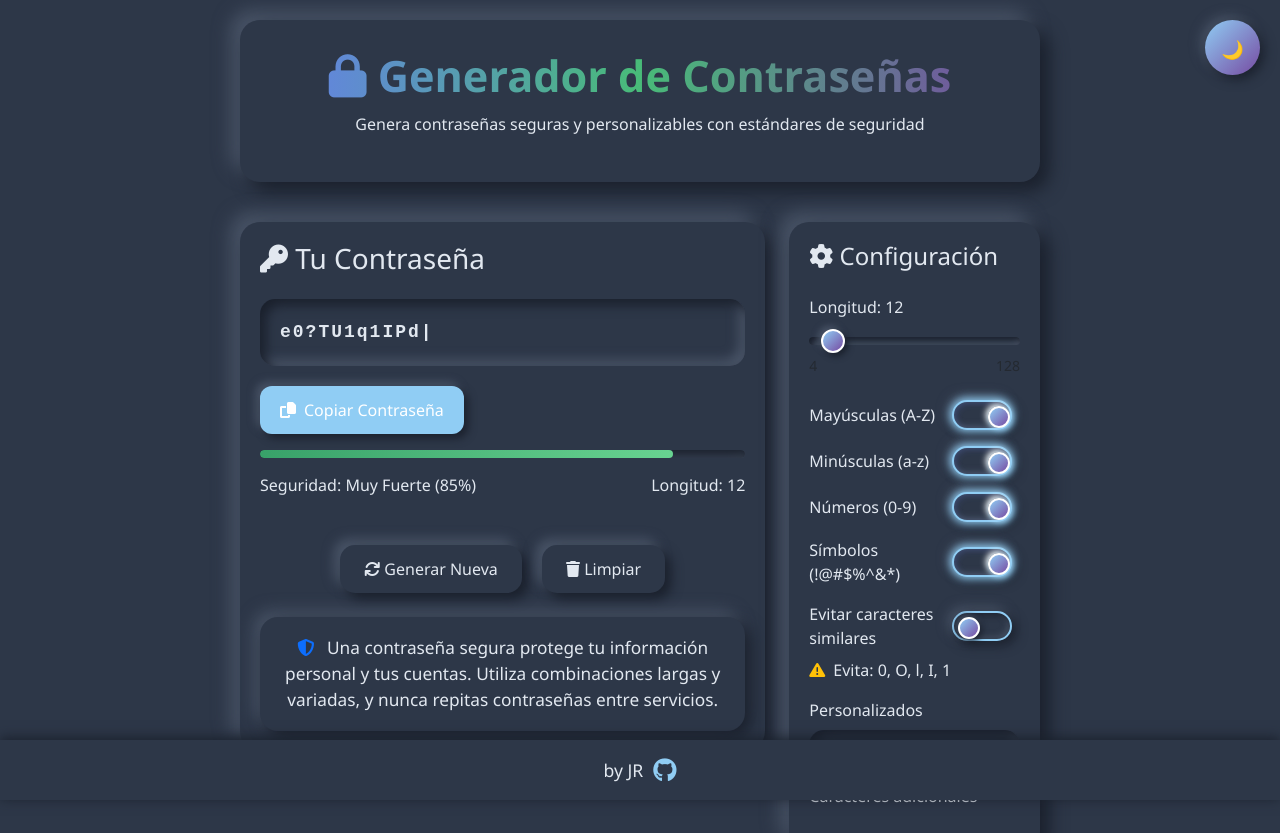
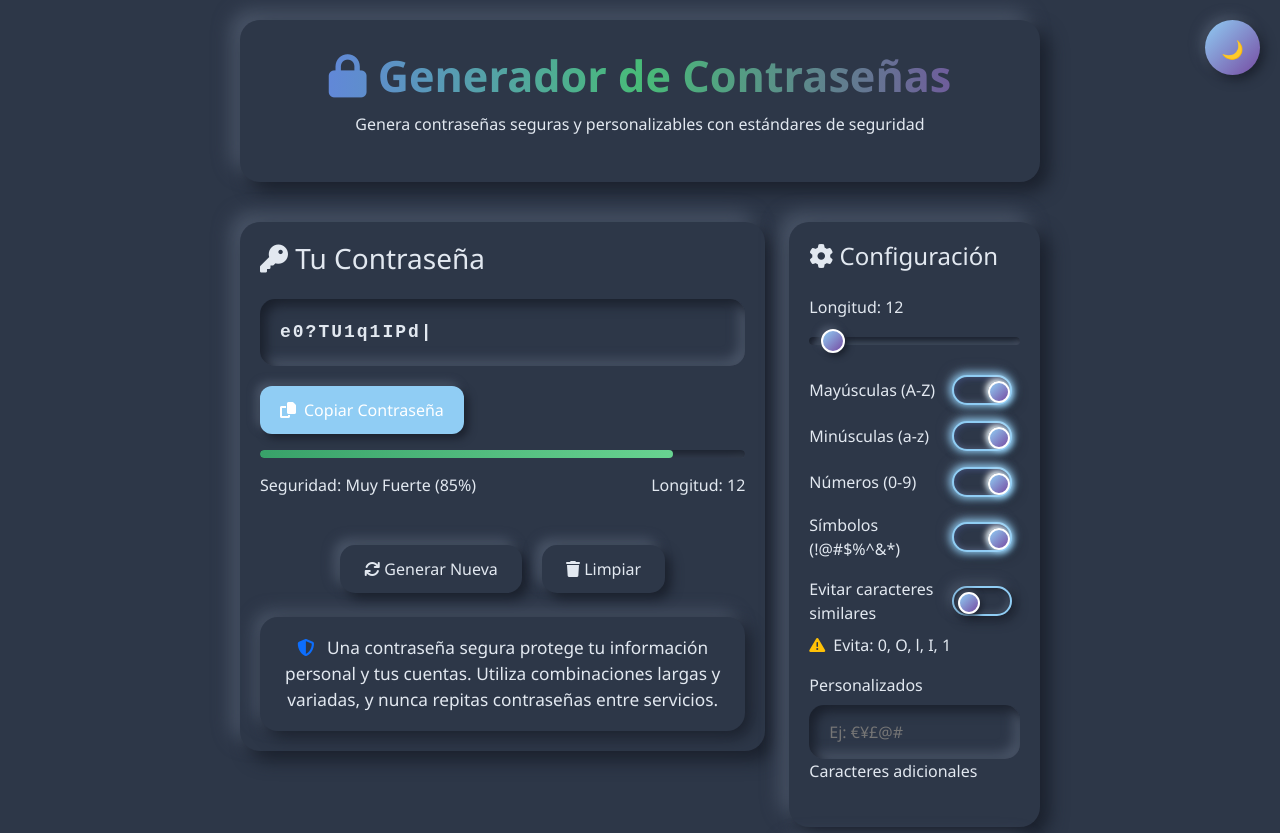
Before and after one commit to javierrojas62/generatePassword, a plain HTML site: page index.html in a window 1280 px wide. Shown: the top 833 px of the page. Drawn offline with nearby package versions, Linux system fonts and the light colour scheme.

Commit message:
cambios2.0

```diff
--- a/index.html
+++ b/index.html
@@ -8,7 +8,6 @@
     <link href="https://cdnjs.cloudflare.com/ajax/libs/bootstrap/5.3.0/css/bootstrap.min.css" rel="stylesheet">
     <link href="https://cdnjs.cloudflare.com/ajax/libs/font-awesome/6.4.0/css/all.min.css" rel="stylesheet">
     <link rel="stylesheet" href="style.css">
-    <script src="app.js" defer></script>
 </head>
 
 <body>
@@ -75,10 +74,6 @@
                             <span>Longitud: <span id="lengthValue">12</span></span>
                         </label>
                         <input type="range" class="range-slider" id="lengthSlider" min="4" max="128" value="12">
-                        <div class="d-flex justify-content-between small text-muted mt-1">
-                            <span>4</span>
-                            <span>128</span>
-                        </div>
                     </div>
 
                     <div class="mb-3">
@@ -156,7 +151,6 @@
         </div>
     </div>
 
-    <script src="https://cdnjs.cloudflare.com/ajax/libs/bootstrap/5.3.0/js/bootstrap.bundle.min.js"></script>
 
     <!-- Footer -->
     <footer class="footer">
@@ -167,6 +161,8 @@
             </a>
         </div>
     </footer>
+    <script src="https://cdnjs.cloudflare.com/ajax/libs/bootstrap/5.3.0/js/bootstrap.bundle.min.js"></script>
+    <script src="app.js"></script>
 </body>
 
 </html>
--- a/style.css
+++ b/style.css
@@ -1,8 +1,6 @@
 /* Footer fijo abajo */
 .footer {
-    position: fixed;
-    left: 0;
-    bottom: 0;
+    position: static;
     width: 100%;
     background: var(--bg-color);
     box-shadow: 0 -2px 12px var(--shadow-dark);
```
